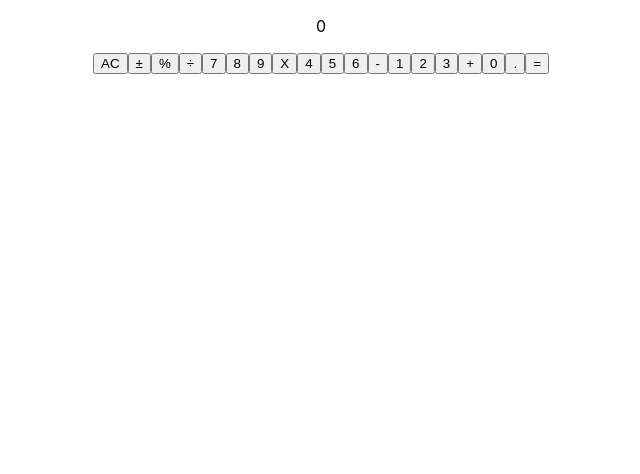
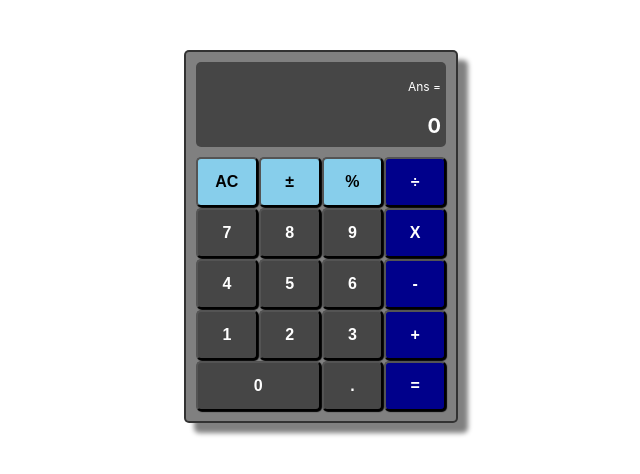
Before and after one commit to DylanLovell93/calculator-app, a React (Create React App) app: page / in a window 1280 px wide. Shown: the top 474 px of the page, without its empty margins (319-959 px from the left). Built offline with nearby package versions, Linux system fonts and the light colour scheme.

Commit message:
added css, bugfixed enter button

```diff
--- a/src/App.css
+++ b/src/App.css
@@ -1,38 +1,10 @@
 .App {
   text-align: center;
+  background-color: grey;
+  border: 2px solid rgba(0, 0, 0, 0.609);
+  border-radius: 5px;
+  padding: 10px;
+  width: 250px;
+  margin: 50px auto;
+  box-shadow: 10px 10px 5px grey;
 }
-
-.App-logo {
-  height: 40vmin;
-  pointer-events: none;
-}
-
-@media (prefers-reduced-motion: no-preference) {
-  .App-logo {
-    animation: App-logo-spin infinite 20s linear;
-  }
-}
-
-.App-header {
-  background-color: #282c34;
-  min-height: 100vh;
-  display: flex;
-  flex-direction: column;
-  align-items: center;
-  justify-content: center;
-  font-size: calc(10px + 2vmin);
-  color: white;
-}
-
-.App-link {
-  color: #61dafb;
-}
-
-@keyframes App-logo-spin {
-  from {
-    transform: rotate(0deg);
-  }
-  to {
-    transform: rotate(360deg);
-  }
-}
--- a/src/App.js
+++ b/src/App.js
@@ -48,7 +48,7 @@ class App extends Component {
     super();
     this.state = {
       userInput: [],
-      previousInput: '',
+      previousInput: [],
       currentInput: '',
     };
   }
@@ -108,12 +108,15 @@ class App extends Component {
   equal = () => {
     const { currentInput, userInput } = this.state;
     const result = calc([...userInput, currentInput]);
-    if (isNaN(Number(userInput.slice(-1)[0])) && !currentInput) {
+    if (
+      (isNaN(Number(userInput.slice(-1)[0])) && !currentInput) ||
+      currentInput === '-'
+    ) {
       return;
     }
 
     this.setState({
-      previousInput: [...userInput, currentInput].join(' '),
+      previousInput: [...userInput, currentInput],
       userInput: [],
       currentInput: result,
     });
--- /dev/null
+++ b/src/Components/Button.css
@@ -0,0 +1,25 @@
+.Button {
+  height: 50px;
+  font-size: 1em;
+  border-radius: 5px;
+  box-shadow: 1px 1px 1px black;
+  font-weight: bold;
+}
+
+.num {
+  background-color: rgb(70, 70, 70);
+  color: white;
+}
+.top {
+  background-color: skyblue;
+}
+
+.oper {
+  background-color: darkblue;
+  color: white;
+}
+
+.double {
+  grid-column-start: 1;
+  grid-column-end: 3;
+}
--- a/src/Components/Button.js
+++ b/src/Components/Button.js
@@ -1,11 +1,13 @@
+import './Button.css';
 import { Component } from 'react';
 
 class Button extends Component {
   render() {
-    const { symbol } = this.props.info;
-    const func = this.props.func;
+    const { symbol, color } = this.props.info;
+    const { func } = this.props;
+    const buttonClass = 'Button ' + color;
     return (
-      <button className="Button" onClick={func}>
+      <button className={buttonClass} onClick={func}>
         {symbol}
       </button>
     );
--- /dev/null
+++ b/src/Components/Display.css
@@ -0,0 +1,17 @@
+.Display {
+  padding: 5px;
+  background: rgb(70, 70, 70);
+  text-align: right;
+  color: white;
+  height: 75px;
+  border-radius: 5px;
+}
+.Display .Previous {
+  font-size: 12px;
+  margin-bottom: 1px;
+}
+
+.Display .Current {
+  font-size: 20px;
+  font-weight: bold;
+}
--- a/src/Components/Display.js
+++ b/src/Components/Display.js
@@ -1,12 +1,13 @@
+import './Display.css';
 import { Component } from 'react';
 
 class Display extends Component {
   render() {
     const { userInput, currentInput, previousInput } = this.props.state;
     return (
-      <div>
-        <p>{previousInput}</p>
-        <p>
+      <div className="Display">
+        <p className="Previous">Ans = {previousInput.join(' ')}</p>
+        <p className="Current">
           {userInput.join(' ') || currentInput
             ? userInput.join(' ') + ' ' + currentInput
             : '0'}
--- /dev/null
+++ b/src/Components/Inputs.css
@@ -0,0 +1,6 @@
+.Inputs {
+  margin-top: 10px;
+  display: grid;
+  grid-template-columns: repeat(4, 1fr);
+  grid-gap: 1px;
+}
--- a/src/Components/Inputs.js
+++ b/src/Components/Inputs.js
@@ -1,3 +1,4 @@
+import './Inputs.css';
 import { Component } from 'react';
 import Button from './Button';
 import buttonInfo from '../data/buttonInfo';
@@ -5,7 +6,7 @@ import buttonInfo from '../data/buttonInfo';
 class Inputs extends Component {
   render() {
     return (
-      <div>
+      <div className="Inputs">
         {buttonInfo.map((e) => (
           <Button info={e} func={this.props[e.func]} />
         ))}
--- a/src/data/buttonInfo.js
+++ b/src/data/buttonInfo.js
@@ -81,7 +81,7 @@ const buttonInfo = [
   },
   {
     symbol: 0,
-    color: 'num',
+    color: 'num double',
     func: 'input',
   },
   {
```
